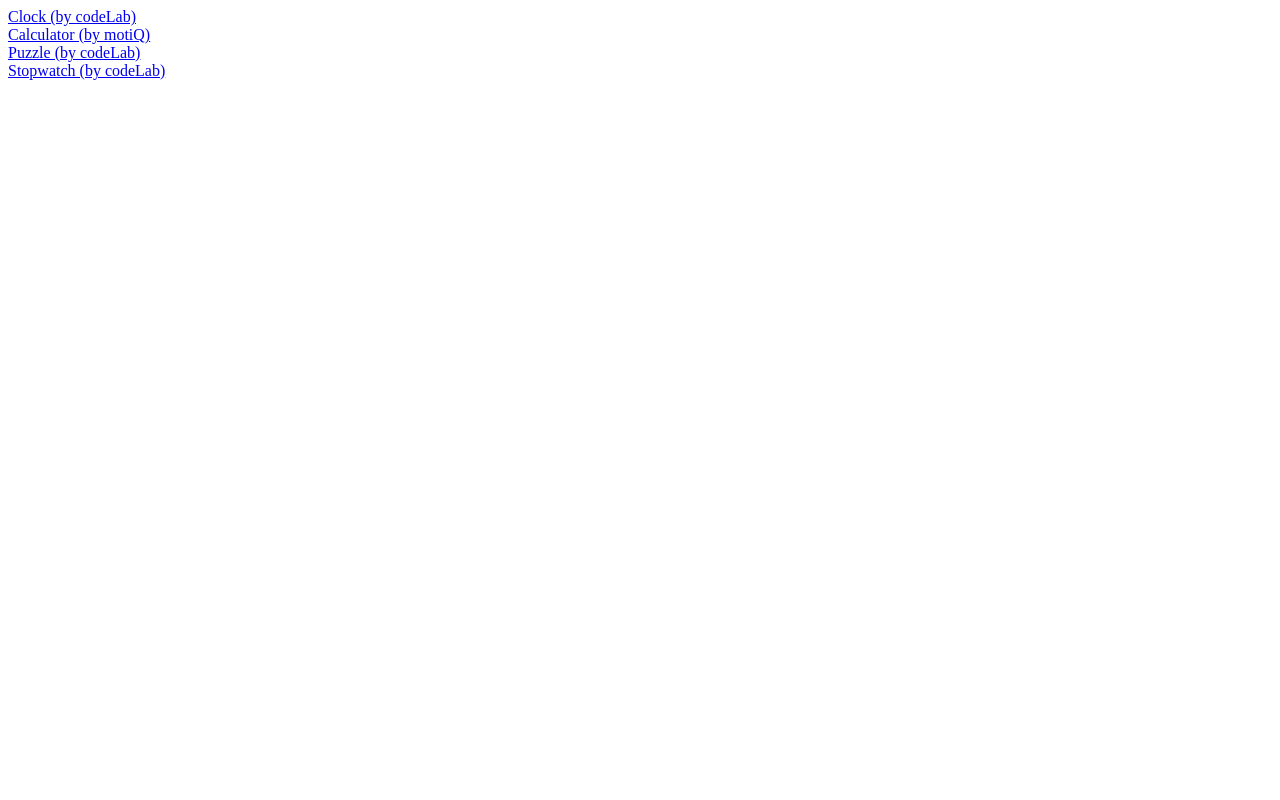
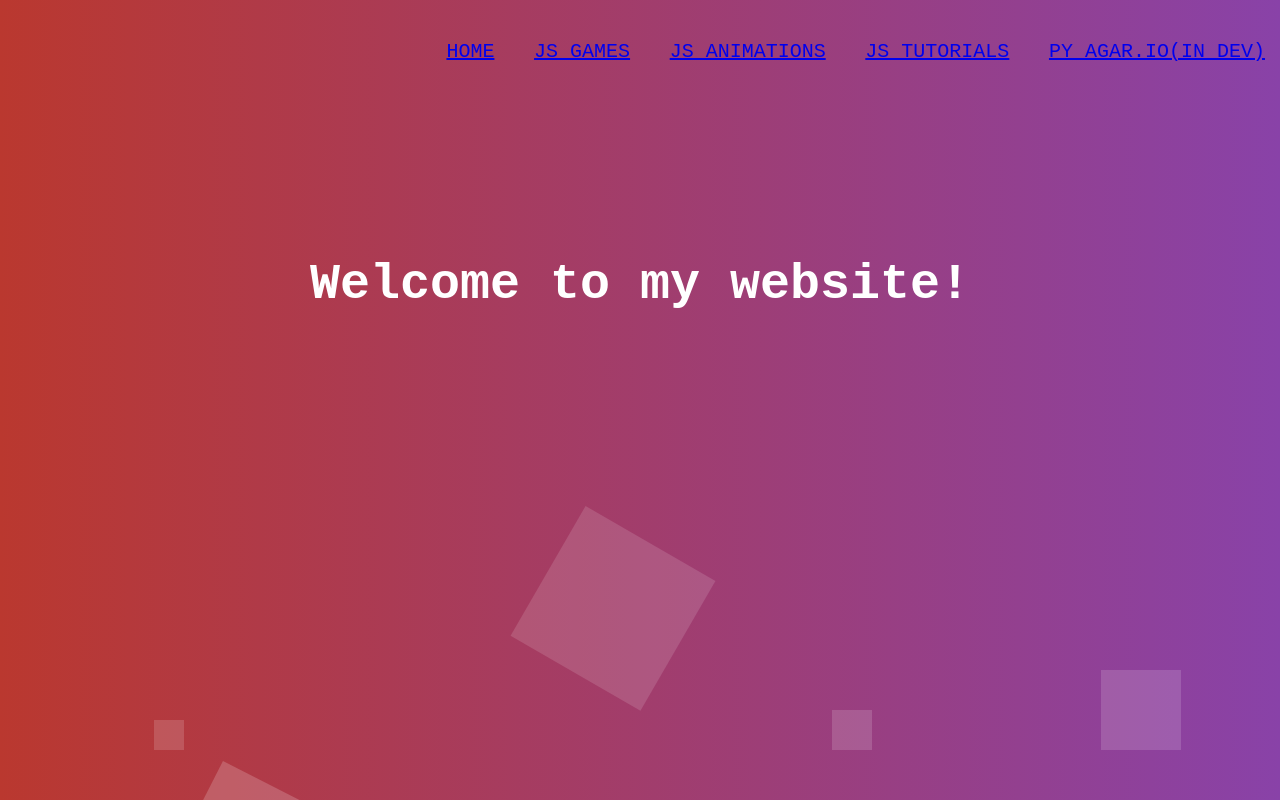
Before and after one commit to khentatiana/Michael_java, a plain HTML site: page Javascript_games/index.html in a window 1280 px wide. Drawn offline with Linux system fonts and the light colour scheme.

Commit message:
making main page

```diff
--- a/Javascript_games/index.html
+++ b/Javascript_games/index.html
@@ -1,14 +1,32 @@
 <!DOCTYPE html>
 <html lang="en">
-    <head>
-        <meta charset="UTF-8">
-        <title>Tutorial projects</title>
-        <link rel="stylesheet" type="text/css" href="style.css">
-    </head>
-    <body>
-        <a href="https://www.barbachov.dev/tutorialProjects/clock">Clock (by codeLab)<br></a>
-        <a href="https://www.barbachov.dev/tutorialProjects/piano">Calculator (by motiQ)<br></a>
-        <a href="https://www.barbachov.dev/tutorialProjects/puzzle">Puzzle (by codeLab)<br></a>
-        <a href="https://www.barbachov.dev/tutorialProjects/stopwatch">Stopwatch (by codeLab)<br></a>
-    </body>
+<head>
+    <meta charset="UTF-8">
+    <title>Animated Background using css and html</title>
+    <link rel="stylesheet" type="text/css" href="main.css">
+</head>
+<body>
+<div class="banner-text">
+    <ul>
+        <li><a class="links" href="https://www.barbachov.dev/">Home</a></li>
+        <li><a class="links" href="https://www.barbachov.dev/jsGames">JS games</a></li>
+        <li><a class="links" href="https://www.barbachov.dev/animations">JS animations</a></li>
+        <li><a class="links" href="https://www.barbachov.dev/tutorialProjects">JS tutorials</a></li>
+        <li><a class="links" href="https://www.barbachov.dev/agar">PY agar.io(in dev)</a></li>
+    </ul>
+
+    <h2>Welcome to my website!</h2>
+</div>
+
+<div class="animation-area">
+    <ul class="box-area">
+        <li></li>
+        <li></li>
+        <li></li>
+        <li></li>
+        <li></li>
+        <li></li>
+    </ul>
+</div>
+</body>
 </html>
```
